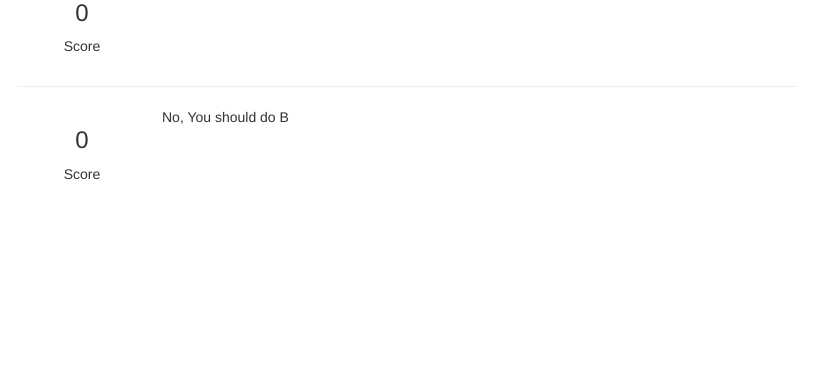
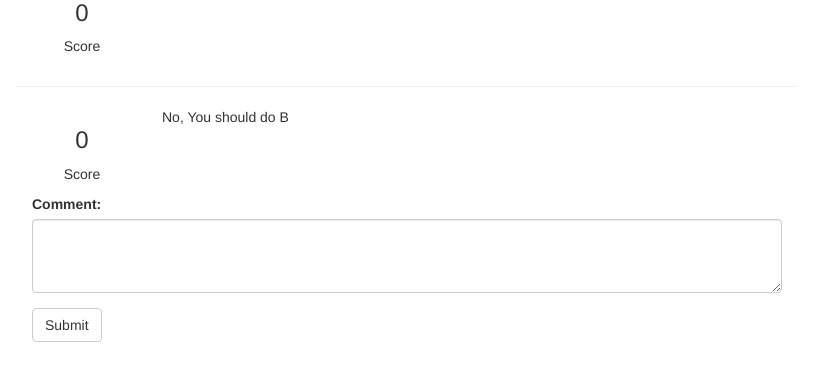
Before and after one commit to Doowybbob/qa_site, a Django app: page /questions/1/ in a window 1280 px wide. Shown: the part 256-637 px from the top of the page, without its empty margins (233-1046 px from the left). Run offline with Django 3.2, Linux system fonts and the light colour scheme; data comes from the database, SQL or seed files in the repository; some libraries are stand-ins or nearby versions.

Commit message:
Added a commenting form to the question page. Post request is not handled.

```diff
--- a/question_answer/templates/question_answer/question.html
+++ b/question_answer/templates/question_answer/question.html
@@ -27,10 +27,14 @@
 </div>
 {% endfor %}
 
-<!-- display score with voting up/down buttons -->
-<!-- display the actual question -->
-<!-- display the comments to the question -->
+<form action="/questions/{{ question.id }}/" method="post">
+    {% csrf_token %}
+    <div class="form-group">
+        <label for="comment-text">Comment:</label>
+        <textarea id="comment-text" name='comment-text' class="form-control" rows="3"></textarea>
+    </div>
+    <button type="submit" class="btn btn-default">Submit</button>
+</form>
 
-<!-- display an add comment button -->
 
 {% endblock %}
```
